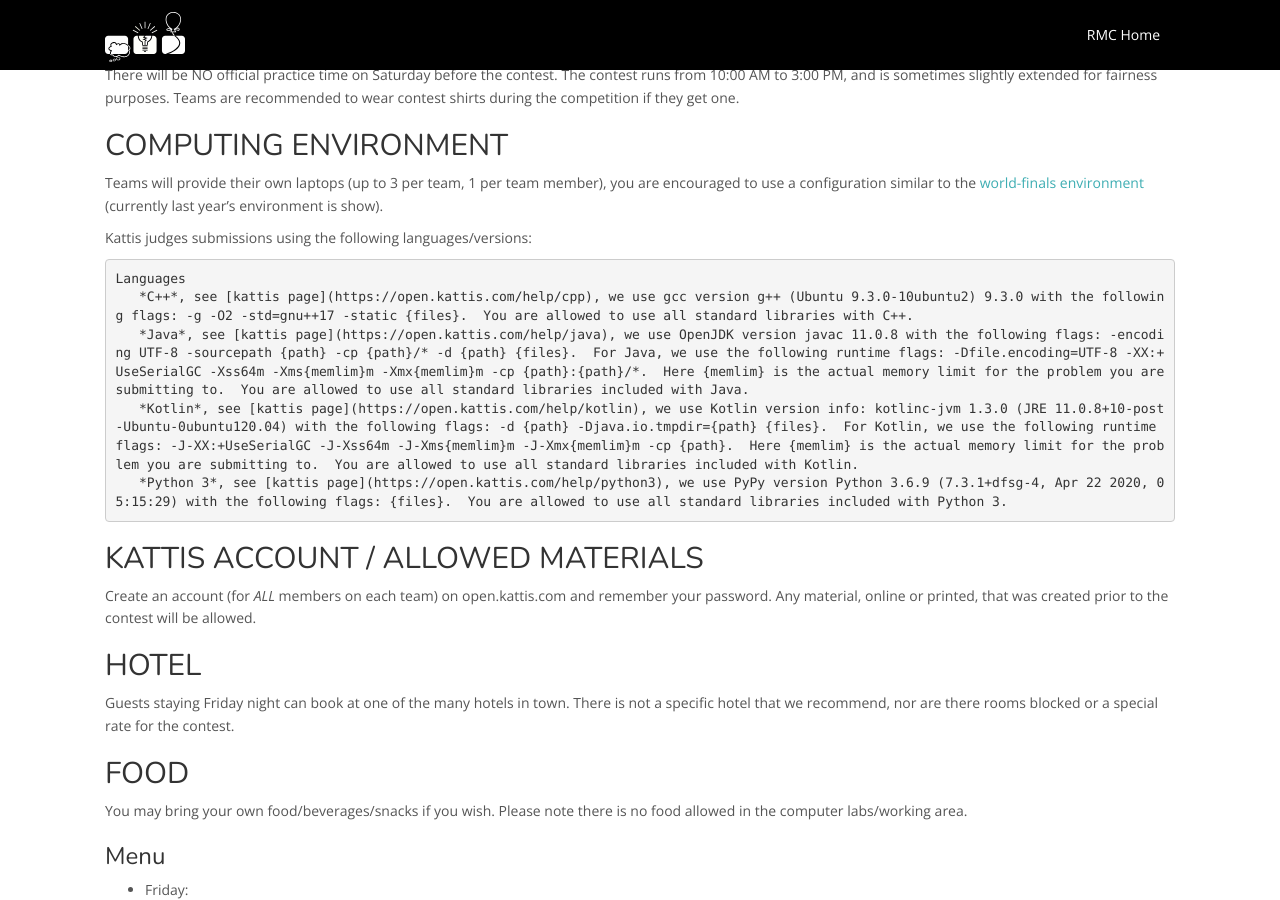
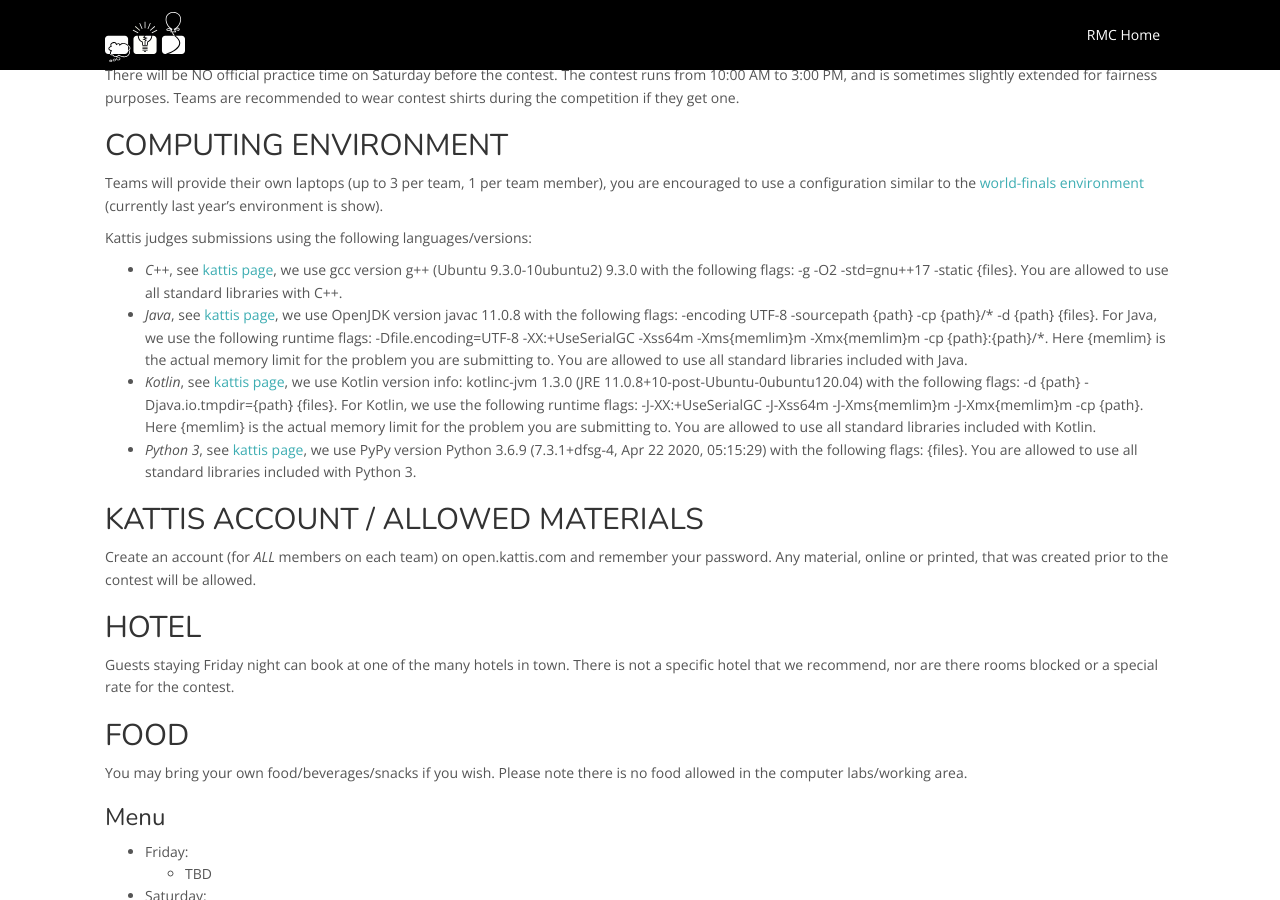
Before and after one commit to icpc/na-rocky-mountain-web, a Jekyll site: the page built from docs/byu/index.md, in a window 1280 px wide and 900 px high, scrolled down 1220 px. Built offline with Jekyll 4.4.1, drawn with Linux system fonts in a browser that asks for light colours; nearby versions of some CDN libraries; our own code applies the rules of GitHub Pages for plain Markdown files.

Commit message:
Update index.md

````diff
--- a/docs/byu/index.md
+++ b/docs/byu/index.md
@@ -59,14 +59,10 @@ The contest runs from 10:00 AM to 3:00 PM, and is sometimes slightly extended fo
 Teams will provide their own laptops (up to 3 per team, 1 per team member), you are encouraged to use a configuration similar to the [world-finals environment](https://docs.icpc.global/worldfinals-programming-environment/) (currently last year's environment is show).
 
 Kattis judges submissions using the following languages/versions:
-
-```
-Languages
-   *C++*, see [kattis page](https://open.kattis.com/help/cpp), we use gcc version g++ (Ubuntu 9.3.0-10ubuntu2) 9.3.0 with the following flags: -g -O2 -std=gnu++17 -static {files}.  You are allowed to use all standard libraries with C++.
-   *Java*, see [kattis page](https://open.kattis.com/help/java), we use OpenJDK version javac 11.0.8 with the following flags: -encoding UTF-8 -sourcepath {path} -cp {path}/* -d {path} {files}.  For Java, we use the following runtime flags: -Dfile.encoding=UTF-8 -XX:+UseSerialGC -Xss64m -Xms{memlim}m -Xmx{memlim}m -cp {path}:{path}/*.  Here {memlim} is the actual memory limit for the problem you are submitting to.  You are allowed to use all standard libraries included with Java.
-   *Kotlin*, see [kattis page](https://open.kattis.com/help/kotlin), we use Kotlin version info: kotlinc-jvm 1.3.0 (JRE 11.0.8+10-post-Ubuntu-0ubuntu120.04) with the following flags: -d {path} -Djava.io.tmpdir={path} {files}.  For Kotlin, we use the following runtime flags: -J-XX:+UseSerialGC -J-Xss64m -J-Xms{memlim}m -J-Xmx{memlim}m -cp {path}.  Here {memlim} is the actual memory limit for the problem you are submitting to.  You are allowed to use all standard libraries included with Kotlin.
-   *Python 3*, see [kattis page](https://open.kattis.com/help/python3), we use PyPy version Python 3.6.9 (7.3.1+dfsg-4, Apr 22 2020, 05:15:29) with the following flags: {files}.  You are allowed to use all standard libraries included with Python 3.
-```
+   * *C++*, see [kattis page](https://open.kattis.com/help/cpp), we use gcc version g++ (Ubuntu 9.3.0-10ubuntu2) 9.3.0 with the following flags: -g -O2 -std=gnu++17 -static {files}.  You are allowed to use all standard libraries with C++.
+   * *Java*, see [kattis page](https://open.kattis.com/help/java), we use OpenJDK version javac 11.0.8 with the following flags: -encoding UTF-8 -sourcepath {path} -cp {path}/* -d {path} {files}.  For Java, we use the following runtime flags: -Dfile.encoding=UTF-8 -XX:+UseSerialGC -Xss64m -Xms{memlim}m -Xmx{memlim}m -cp {path}:{path}/*.  Here {memlim} is the actual memory limit for the problem you are submitting to.  You are allowed to use all standard libraries included with Java.
+   * *Kotlin*, see [kattis page](https://open.kattis.com/help/kotlin), we use Kotlin version info: kotlinc-jvm 1.3.0 (JRE 11.0.8+10-post-Ubuntu-0ubuntu120.04) with the following flags: -d {path} -Djava.io.tmpdir={path} {files}.  For Kotlin, we use the following runtime flags: -J-XX:+UseSerialGC -J-Xss64m -J-Xms{memlim}m -J-Xmx{memlim}m -cp {path}.  Here {memlim} is the actual memory limit for the problem you are submitting to.  You are allowed to use all standard libraries included with Kotlin.
+   * *Python 3*, see [kattis page](https://open.kattis.com/help/python3), we use PyPy version Python 3.6.9 (7.3.1+dfsg-4, Apr 22 2020, 05:15:29) with the following flags: {files}.  You are allowed to use all standard libraries included with Python 3.
 
 ## KATTIS ACCOUNT / ALLOWED MATERIALS
 
````
